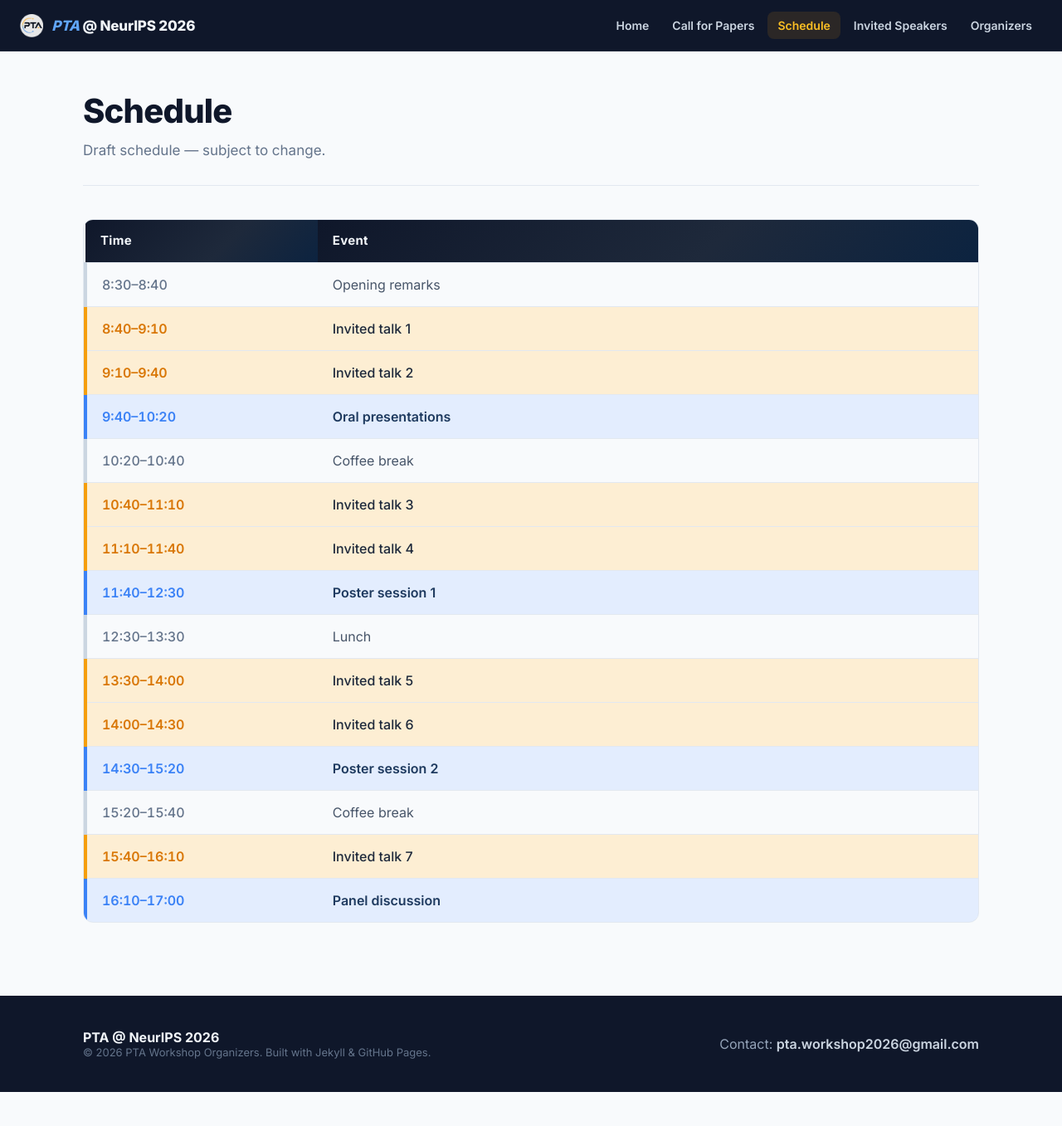
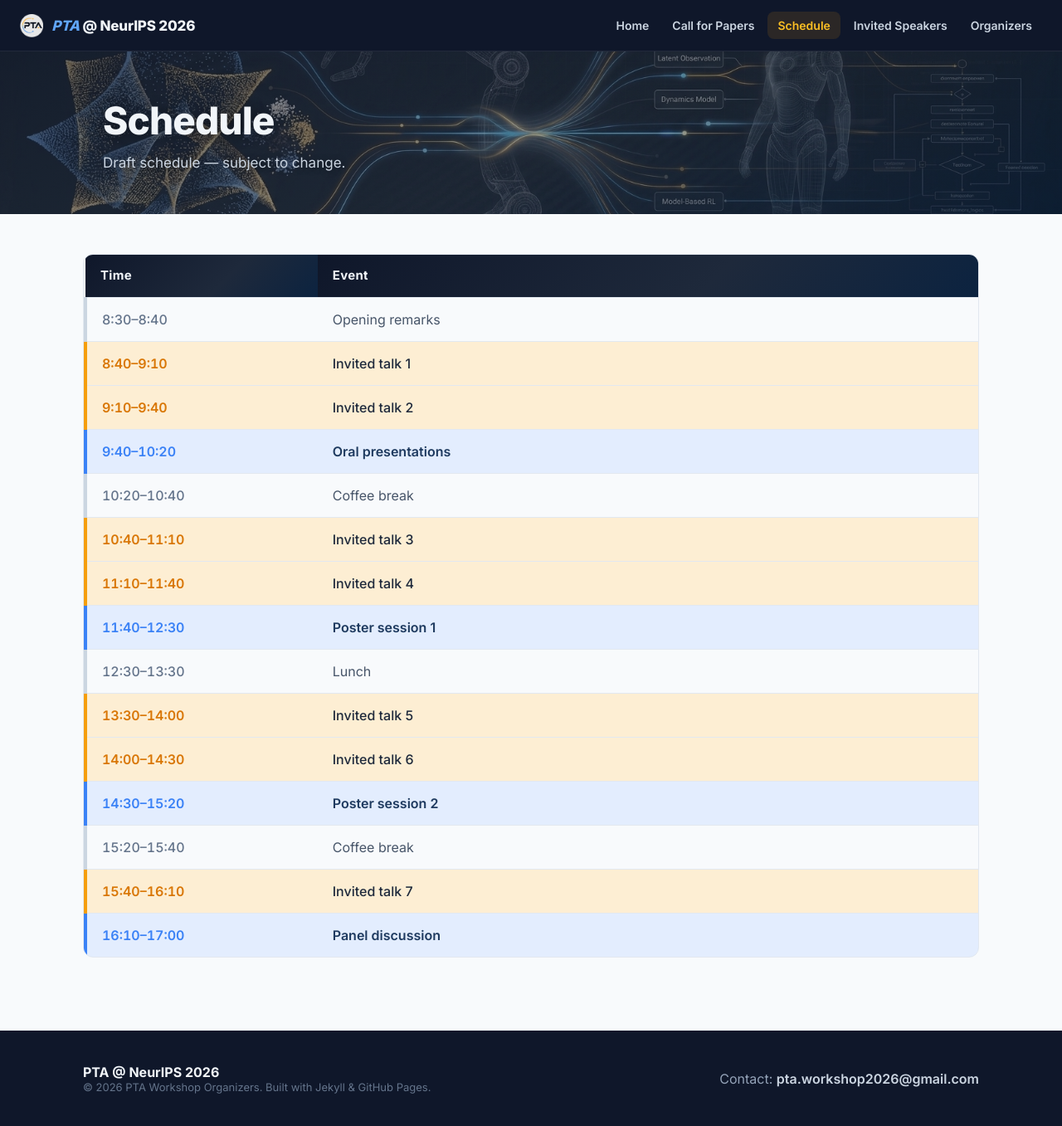
Before and after one commit to PTAworkshop/PTAworkshop.github.io, a Jekyll site: the page built from schedule.html, in a window 1280 px wide and 1358 px high. Shown: the whole window at 83% size. Built offline with Jekyll 4.4.1, drawn with Linux system fonts in a browser that asks for light colours.

Commit message:
Show banner on every page, lighten overlay, unify h1 sizing across pages

```diff
--- a/404.html
+++ b/404.html
@@ -4,9 +4,9 @@ title: Page Not Found
 permalink: /404.html
 ---
 
-<div class="container page-header" style="text-align:center; padding-bottom:80px;">
-  <div class="card-header" style="border-bottom:none;">
+<div class="page-banner" style="text-align:center;">
+  <div class="container">
     <h1>404</h1>
-    <p>Sorry, that page doesn't exist. <a href="{{ '/' | relative_url }}" style="color:#2563eb; font-weight:700;">Go back home</a>.</p>
+    <p class="page-banner-sub" style="margin:0 auto;">Sorry, that page doesn't exist. <a href="{{ '/' | relative_url }}" style="color:#93c5fd; font-weight:700;">Go back home</a>.</p>
   </div>
 </div>
--- a/assets/css/style.css
+++ b/assets/css/style.css
@@ -16,6 +16,17 @@
   --text-measure: 760px;
   --hero-title-width: 900px;
   --hero-subtitle-width: 640px;
+
+  /* Dark gradient laid on top of banner.png so white text stays readable.
+     Lower the alpha values (0 = fully transparent, 1 = fully opaque) to
+     let more of the original image color show through. */
+  --banner-overlay: linear-gradient(
+    160deg,
+    rgba(15, 23, 42, 0.55) 0%,
+    rgba(30, 41, 59, 0.42) 55%,
+    rgba(12, 35, 64, 0.58) 100%
+  );
+  --banner-image: url('/assets/images/banner.png');
 }
 
 html {
@@ -110,9 +121,7 @@ a { color: inherit; text-decoration: none; }
   position: relative;
   width: 100%;
   overflow: hidden;
-  background:
-    linear-gradient(160deg, rgba(15,23,42,0.88) 0%, rgba(30,41,59,0.82) 55%, rgba(12,35,64,0.88) 100%),
-    url('/assets/images/banner.png');
+  background: var(--banner-overlay), var(--banner-image);
   background-size: cover;
   background-position: center;
   background-repeat: no-repeat;
@@ -144,13 +153,20 @@ a { color: inherit; text-decoration: none; }
   0%,100% { opacity: 1; transform: scale(1); }
   50%      { opacity: 0.4; transform: scale(1.4); }
 }
+/* ── Global h1 (used by the home hero AND every page-banner, so every
+   page title is the same size/weight/color) ── */
+h1 {
+  font-size: clamp(28px, 4.5vw, 46px);
+  font-weight: 800;
+  line-height: 1.2;
+  letter-spacing: -0.02em;
+  color: #f1f5f9;
+  text-shadow: 0 2px 16px rgba(0, 0, 0, 0.45);
+  margin-bottom: 10px;
+}
+
 .title {
   position: relative;
-  font-size: clamp(28px, 5vw, 52px);
-  font-weight: 800;
-  line-height: 1.2;
-  color: #f1f5f9;
-  letter-spacing: -0.02em;
   margin: 0 auto 20px;
   max-width: var(--hero-title-width);
 }
@@ -173,7 +189,8 @@ a { color: inherit; text-decoration: none; }
 .subtitle {
   font-size: clamp(14px, 2vw, 18px);
   font-weight: 500;
-  color: #94a3b8;
+  color: #cbd5e1;
+  text-shadow: 0 1px 8px rgba(0, 0, 0, 0.4);
   max-width: var(--hero-subtitle-width);
   margin: 0 auto 32px;
   line-height: 1.6;
@@ -260,28 +277,30 @@ h3 {
 }
 .section:nth-of-type(even) { background: #ffffff; }
 
-/* ── Page header (non-hero pages: CFP, Schedule, Speakers, Organizers) ── */
-.page-header {
-  padding: 48px 0 0;
+/* ── Page banner (every non-home page shows the same banner image, just
+   shorter than the full home hero) ── */
+.page-banner {
+  position: relative;
+  width: 100%;
+  overflow: hidden;
+  background: var(--banner-overlay), var(--banner-image);
+  background-size: cover;
+  background-position: center;
+  background-repeat: no-repeat;
+  padding: 56px 0 48px;
 }
-.card-header {
-  padding-bottom: 28px;
-  margin-bottom: 40px;
-  border-bottom: 1px solid #e2e8f0;
-}
-.card-header h1 {
-  font-size: clamp(26px, 4.5vw, 40px);
-  font-weight: 800;
-  letter-spacing: -0.02em;
-  color: #0f172a;
-  margin-bottom: 10px;
-  line-height: 1.2;
-}
-.card-header p {
+.page-banner h1 { margin-bottom: 10px; }
+.page-banner-sub {
   font-size: 17px;
-  color: #64748b;
+  color: #cbd5e1;
+  text-shadow: 0 1px 8px rgba(0, 0, 0, 0.4);
   line-height: 1.6;
   max-width: var(--text-measure);
+}
+
+/* ── Page content (everything below the banner) ── */
+.page-content {
+  padding: 48px 0 0;
 }
 
 /* ── Key dates ── */
--- a/schedule.html
+++ b/schedule.html
@@ -4,12 +4,14 @@ title: Schedule
 description: Full-day program for the PTA @ NeurIPS 2026 workshop.
 ---
 
-<div class="container page-header">
-  <div class="card-header">
+<div class="page-banner">
+  <div class="container">
     <h1>Schedule</h1>
-    <p>Draft schedule — subject to change.</p>
+    <p class="page-banner-sub">Draft schedule — subject to change.</p>
   </div>
+</div>
 
+<div class="container page-content">
   <div class="schedule-wrap">
     <table class="schedule-table">
       <thead>
```
Also changed, not shown: call-for-papers.html (+5 -3 lines), organizers.html (+5 -3 lines), speakers.html (+5 -3 lines).
